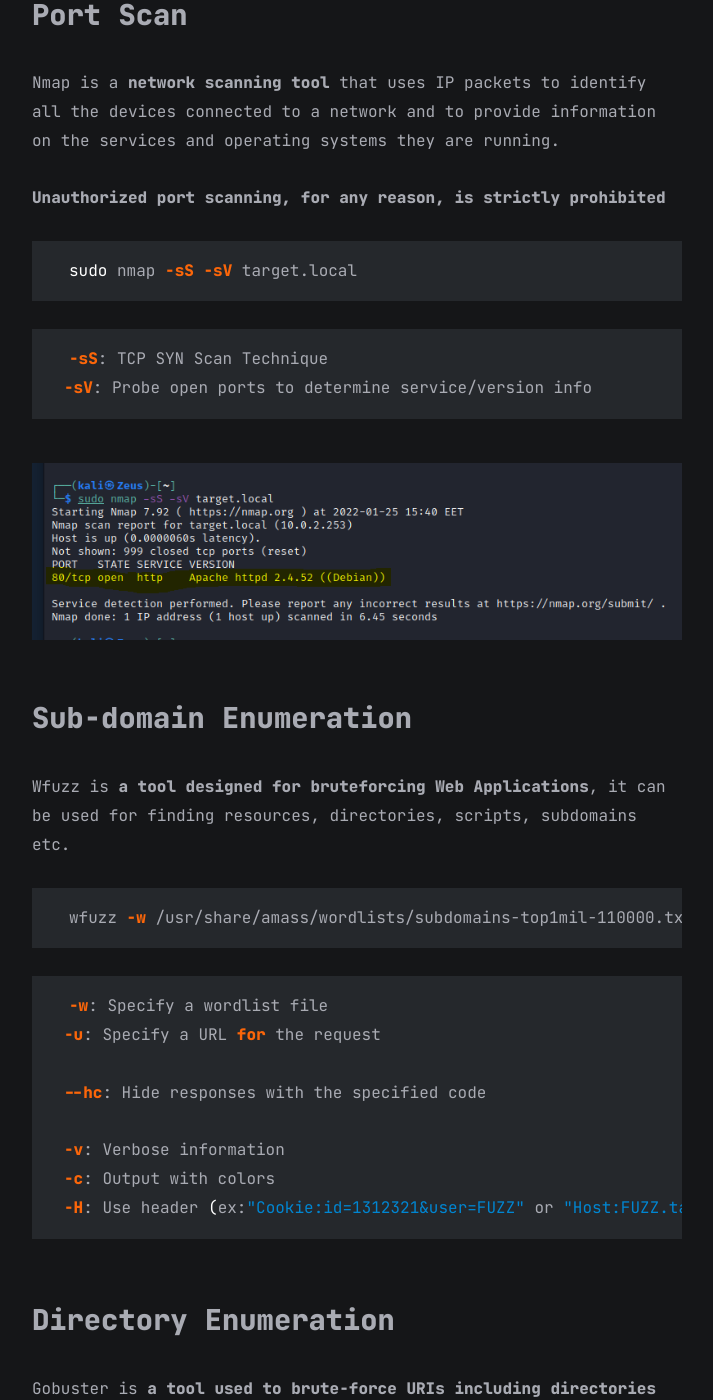
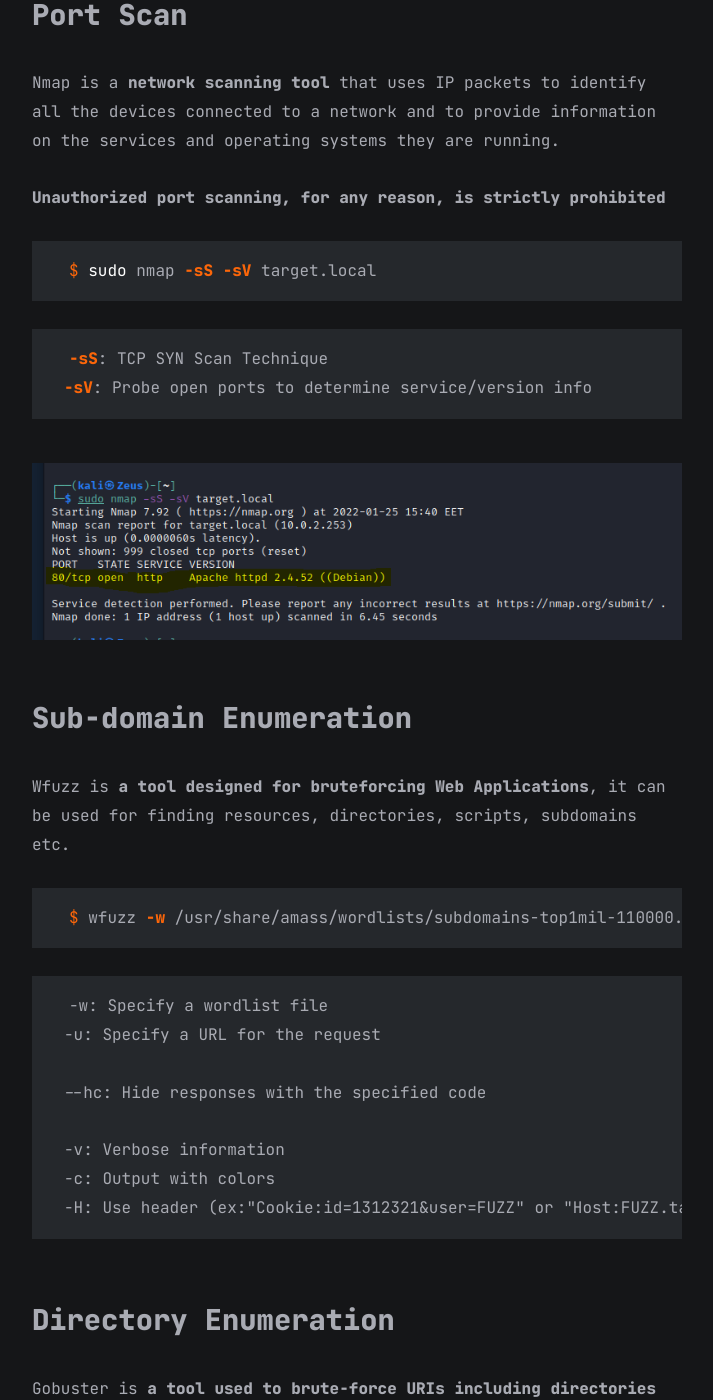
Before and after one commit to celadus-cybersecurity/celadus-cybersecurity.github.io, a Jekyll site: the page built from all_collections/_posts/2021-12-23-basic-enum.md, in a window 1280 px wide and 1400 px high, scrolled down 506 px. Shown: the whole window, without its empty margins (283-996 px from the left). Built offline with Jekyll 4.4.1, drawn with Linux system fonts in a browser that asks for light colours.

Commit message:
Update 2021-12-23-basic-enum.md

````diff
--- a/all_collections/_posts/2021-12-23-basic-enum.md
+++ b/all_collections/_posts/2021-12-23-basic-enum.md
@@ -16,7 +16,7 @@ Nmap is a **network scanning tool** that uses IP packets to identify all the dev
 **Unauthorized port scanning, for any reason, is strictly prohibited**
 
 ```bash
-sudo nmap -sS -sV target.local
+$ sudo nmap -sS -sV target.local
 ```
 
 ```bash
@@ -31,10 +31,10 @@ sudo nmap -sS -sV target.local
 Wfuzz is **a tool designed for bruteforcing Web Applications**, it can be used for finding resources, directories, scripts, subdomains etc.
 
 ```bash
-wfuzz -w /usr/share/amass/wordlists/subdomains-top1mil-110000.txt  -u http://target.local/ --hc 301 -v -c -H "Host:FUZZ.target.local"
+$ wfuzz -w /usr/share/amass/wordlists/subdomains-top1mil-110000.txt  -u http://target.local/ --hc 301 -v -c -H "Host:FUZZ.target.local"
 ```
 
-```bash
+```
 -w: Specify a wordlist file
 -u: Specify a URL for the request
 
````
